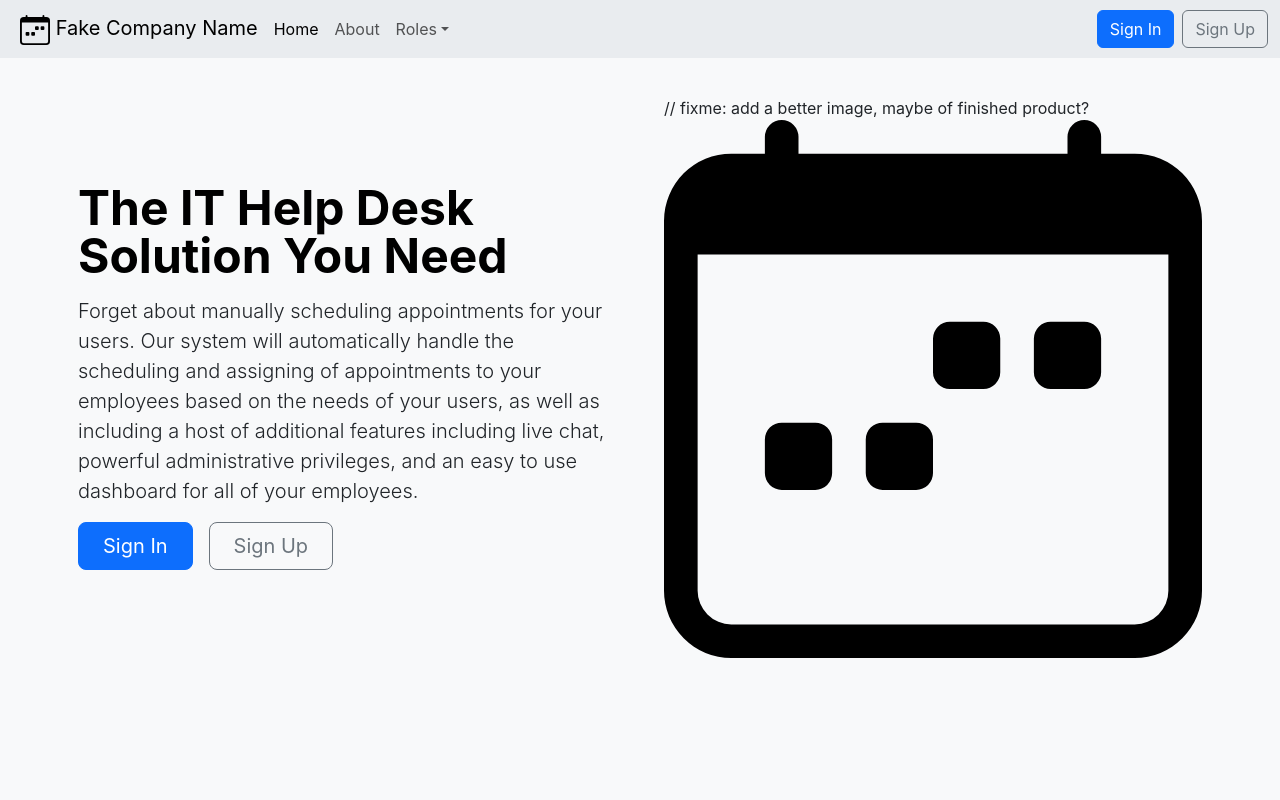
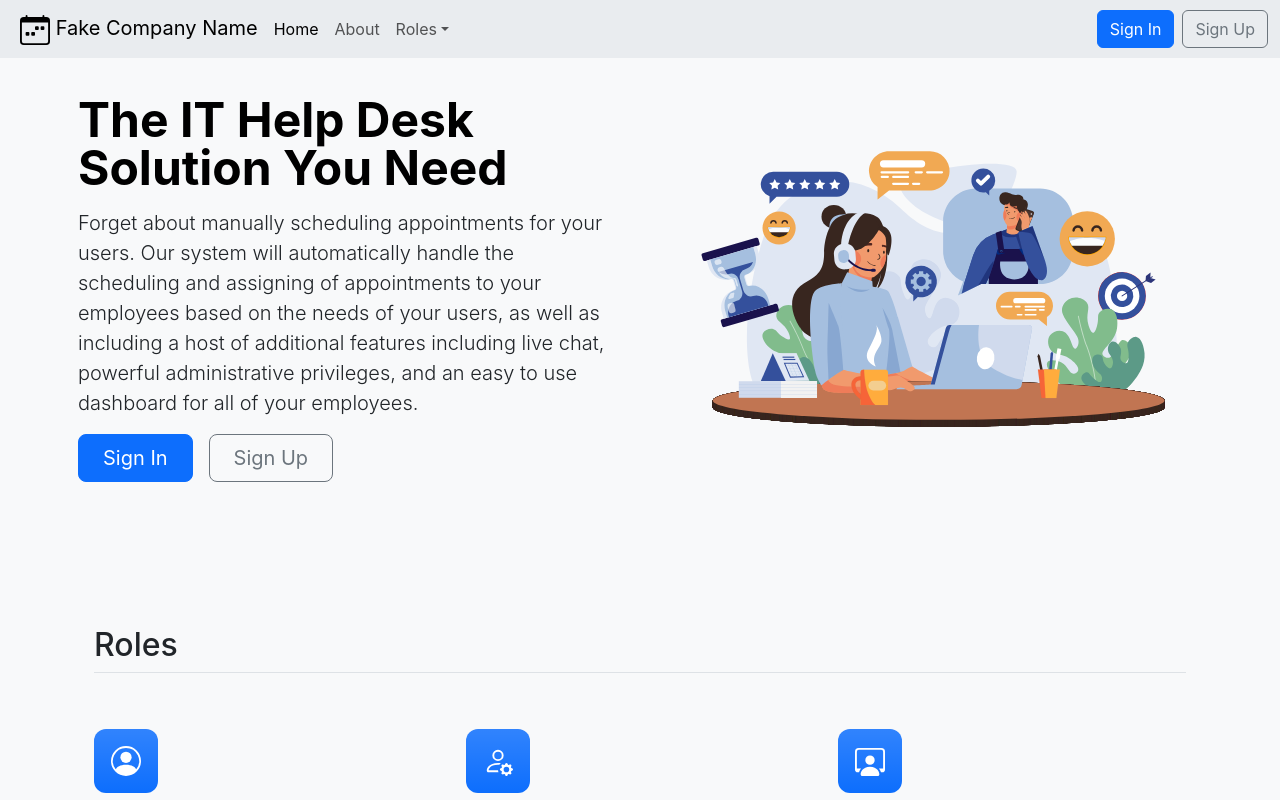
Before and after one commit to FrancoMLG/Group_31, a React (Create React App) app in the folder client/: page / in a window 1280 px wide. Shown: the top 800 px of the page. Built offline with nearby package versions, Linux system fonts and the light colour scheme.

Commit message:
Added new image to homepage

```diff
--- a/client/src/components/homepage.js
+++ b/client/src/components/homepage.js
@@ -47,9 +47,8 @@ export default function Homepage() {
       <div className="container col-xxl-8 px-2 py-5">
         <div className="row flex-lg-row-reverse align-items-center g-5 py-5">
           <div className="col-10 col-sm-8 col-lg-6">
-            // fixme: add a better image, maybe of finished product?
             <img
-              src={`${process.env.PUBLIC_URL}/images/calendar-week.svg`}
+              src={`${process.env.PUBLIC_URL}/images/it_help_desk.svg`}
               className="d-block mx-lg-auto img-fluid"
               alt="Bootstrap Themes"
               width="700"
```
Also changed, not shown: client/public/images/it_help_desk.svg (added).
